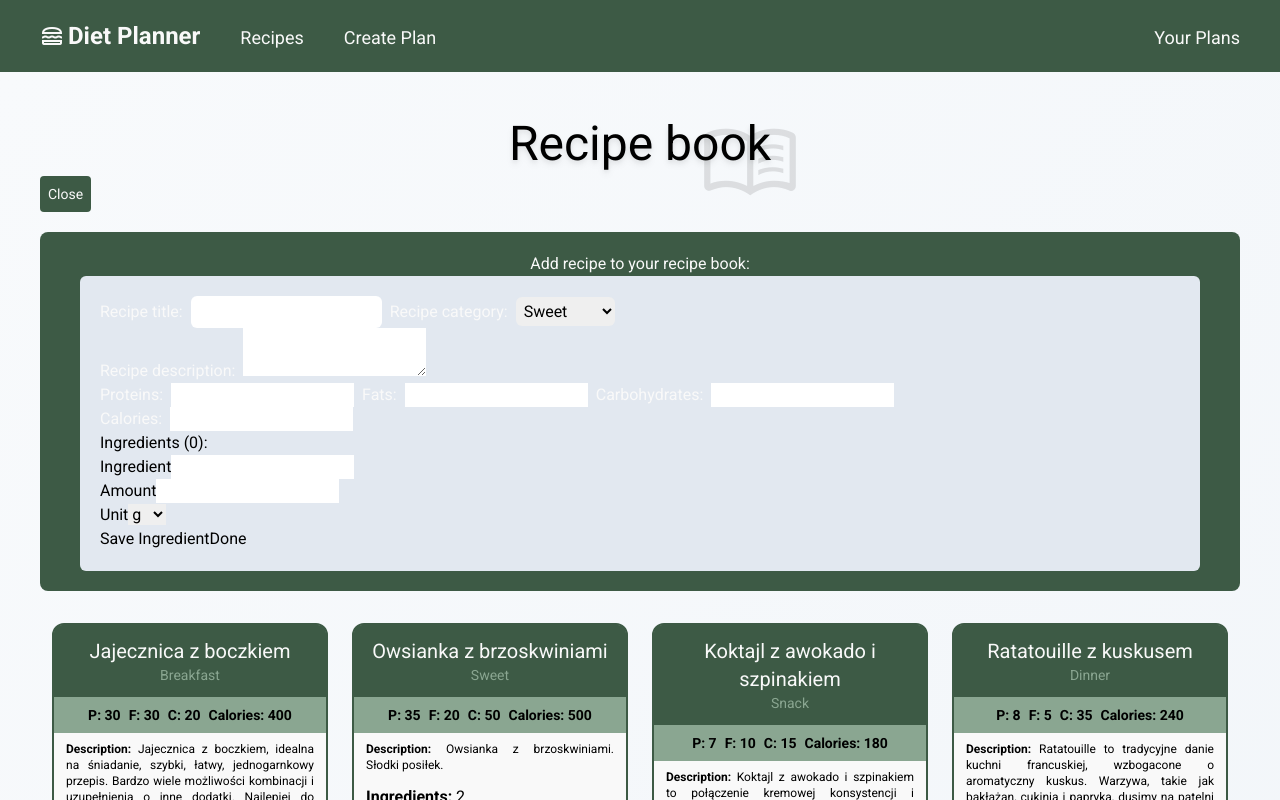
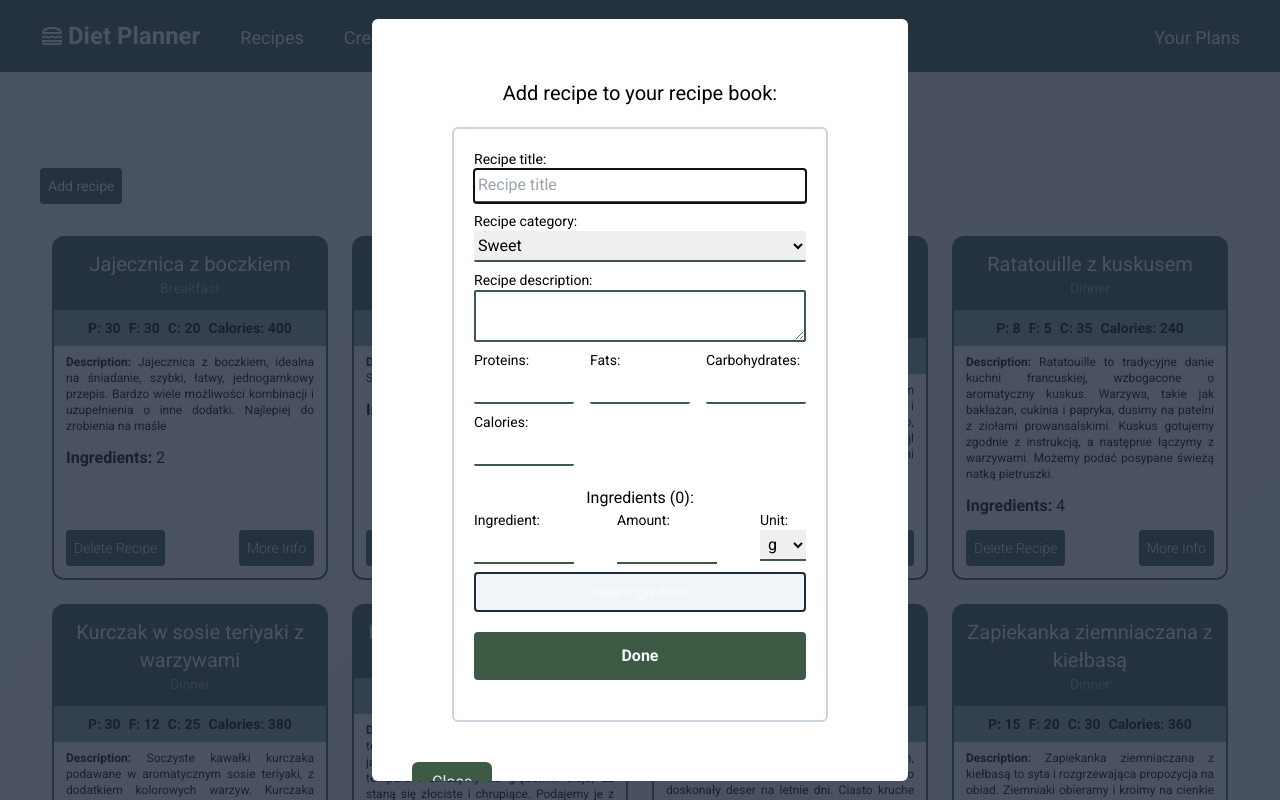
Before and after one commit to JacekGaw/Diet-Planner, a React (Create React App) app: page /Recipes in a window 1280 px wide. Both pictures are taken after a click on the button "Add recipe". Shown: the top 800 px of the page. Built offline with nearby package versions, Linux system fonts and the light colour scheme.

Commit message:
Fix form validation in add recipe element, change styling and concept of display add form

```diff
--- a/src/components/UI/Input.jsx
+++ b/src/components/UI/Input.jsx
@@ -1,11 +1,11 @@
 import React, {forwardRef} from 'react';
 
-const Input = forwardRef(({inputType, label, labelClass, inputClass, error, min}, ref) => (
-    <>
+const Input = forwardRef(({inputType, label, labelClass, inputClass, error, min, placeholder}, ref) => (
+    <div className='flex flex-col'>
     <label className={labelClass}>{label}</label>
-    <input type={inputType} ref={ref} className={inputClass} min={min}></input>
+    <input type={inputType} ref={ref} className={inputClass} min={min} placeholder={placeholder}></input>
     {error && <p>{error}</p>}
-    </>
+    </div>
 ));
 
 export default Input;
--- a/src/components/UI/Modal.jsx
+++ b/src/components/UI/Modal.jsx
@@ -1,7 +1,7 @@
 import React, {forwardRef, useImperativeHandle, useRef} from 'react';
 import {createPortal} from 'react-dom';
 
-const Modal = forwardRef(function Modal({className, children}, ref){
+const Modal = forwardRef(function Modal({className, children, onClose}, ref){
     const dialog = useRef();
     const button = useRef();
     useImperativeHandle(ref, () => {
@@ -11,6 +11,7 @@ const Modal = forwardRef(function Modal({className, children}, ref){
             },
             close() {
                 button.current.click();
+
             }
         };
     });
--- a/src/pages/recipes/AddRecipe.jsx
+++ b/src/pages/recipes/AddRecipe.jsx
@@ -3,8 +3,9 @@ import Input from "../../components/UI/Input";
 import Modal from "../../components/UI/Modal";
 import { RecipesContext } from "../../store/recipes-context";
 import AddRecipeIngredients from "./AddRecipeIngredients";
+import Button from "../../components/UI/Button";
 
-const AddRecipe = ({ visibility }) => {
+const AddRecipe = () => {
   const { recipeAdd } = useContext(RecipesContext);
   const modal = useRef();
   const titleRef = useRef();
@@ -14,18 +15,19 @@ const AddRecipe = ({ visibility }) => {
   const fatsRef = useRef();
   const carbRef = useRef();
   const caloriesRef = useRef();
-  const [modalInfo, setModalInfo] = useState();
+  const [errorMessage, setErrorMessage] = useState();
   const ingredientsRef = useRef();
 
   const handleSave = () => {
+    console.log(titleRef.current.value === '');
     if (
-      titleRef.current.value.trim() === 0 ||
-      proteinRef.current.value.trim() === 0 ||
-      fatsRef.current.value.trim() === 0 ||
-      carbRef.current.value.trim() === 0 ||
-      caloriesRef.current.value.trim() === 0
+      titleRef.current.value.trim() === '' ||
+      proteinRef.current.value.trim() === '' ||
+      fatsRef.current.value.trim() === '' ||
+      carbRef.current.value.trim() === '' ||
+      caloriesRef.current.value.trim() === ''
     ) {
-      setModalInfo(<p>"Fields cannot be empty!"</p>);
+      setErrorMessage(<p className="mb-5 text-red-700">"Fields cannot be empty!"</p>);
       modal.current.open();
     } else {
       recipeAdd({
@@ -38,67 +40,65 @@ const AddRecipe = ({ visibility }) => {
         calories: parseInt(caloriesRef.current.value),
         ingredients: ingredientsRef.current.getIngredients()
       });
-      visibility(false);
     }
   };
 
   return (
     <>
-      <Modal ref={modal}>{modalInfo}</Modal>
-      <section className="mb-5 bg-dark-green rounded-lg p-5">
+      <Modal ref={modal}>{errorMessage}</Modal>
+      <section className="mb-5 rounded-lg p-5">
         <header>
-          <h3 className="text-center text-white">Add recipe to your recipe book:</h3>
+          <h3 className="text-center text-xl mb-5">Add recipe to your recipe book:</h3>
         </header>
         <form
           onSubmit={(e) => {
             e.preventDefault();
           }}
-          className="mx-5 bg-slate-200 rounded-md p-5 "
+          className="mx-5 rounded-md p-5 flex flex-col border-2 border-slate-300"
         >
-          <div>
             <Input
               label="Recipe title:"
               inputType="text"
               ref={titleRef}
-              labelClass="text-white mr-2"
-              inputClass="w-fit rounded-md p-1"
+              labelClass="text-sm"
+              inputClass="border-b-2 border-b-dark-green p-1 rounded-sm"
+              placeholder="Recipe title"
             />
-            <label className="text-white m-2">Recipe category:</label>
-            <select ref={categoryRef} className="w-fit p-1 rounded-md">
+            <label className="text-sm mt-2">Recipe category:</label>
+            <select ref={categoryRef} className="border-b-2 border-b-dark-green rounded-sm py-1 mb-2">
               <option value="sweet">Sweet</option>
               <option value="snack">Snack</option>
               <option value="main">Main Dish</option>
             </select>
-          </div>
-          <label className="text-white mr-2">Recipe description:</label>
+          <label className="text-sm">Recipe description:</label>
           <textarea
-            className="whitespace-pre-line w-fit"
+            className="whitespace-pre-line border-2 border-dark-green rounded-sm"
             ref={descRef}
           ></textarea>
-          <div>
+          <div className="flex w-full justify-between gap-4 mt-2">
             <Input
               label="Proteins:"
               inputType="number"
               ref={proteinRef}
               min="0"
-              inputClass="w-fit"
-              labelClass="text-white mr-2"
+              inputClass="max-w-[100px] border-b-2 border-b-dark-green p-1 rounded-sm"
+              labelClass="text-sm"
             />
             <Input
               label="Fats:"
               inputType="number"
               ref={fatsRef}
               min="0"
-              inputClass="w-fit"
-              labelClass="text-white mx-2"
+              inputClass="max-w-[100px] border-b-2 border-b-dark-green p-1 rounded-sm"
+              labelClass="text-sm"
             />
             <Input
               label="Carbohydrates:"
               inputType="number"
               ref={carbRef}
               min="0"
-              inputClass="w-fit"
-              labelClass="text-white mx-2"
+              inputClass="max-w-[100px] border-b-2 border-b-dark-green p-1 rounded-sm"
+              labelClass="text-sm"
             />
           </div>
           <Input
@@ -106,13 +106,13 @@ const AddRecipe = ({ visibility }) => {
             inputType="number"
             ref={caloriesRef}
             min="0"
-            inputClass="w-fit"
-            labelClass="text-white mr-2"
+            inputClass="max-w-[100px] border-b-2 border-b-dark-green p-1 rounded-sm"
+            labelClass="text-sm mt-2"
           />
           <AddRecipeIngredients ref={ingredientsRef} />
-          <button type="submit" onClick={handleSave}>
+          <Button type="submit" onClick={handleSave}>
             Done
-          </button>
+          </Button>
         </form>
       </section>
     </>
--- a/src/pages/recipes/AddRecipeIngredients.jsx
+++ b/src/pages/recipes/AddRecipeIngredients.jsx
@@ -4,9 +4,9 @@ import React, {
   forwardRef,
   useImperativeHandle,
 } from "react";
+import Button from "../../components/UI/Button";
 
 const AddRecipeIngredients = forwardRef((props, ref) => {
-
   const [ingredients, setIngredients] = useState([]);
   const ingredientRef = useRef();
   const amountRef = useRef();
@@ -17,20 +17,19 @@ const AddRecipeIngredients = forwardRef((props, ref) => {
     () => {
       return {
         getIngredients() {
-          return [...ingredients]
+          return [...ingredients];
         },
       };
-    }, [ingredients]);
-
+    },
+    [ingredients]
+  );
 
   const handleAddIngredient = () => {
     const ingredient = ingredientRef.current.value;
-    const amount =  amountRef.current.value;
-    const unit= unitRef.current.value;
+    const amount = amountRef.current.value;
+    const unit = unitRef.current.value;
 
-    ingredientRef.current.value = '';
-    amountRef.current.value = '';
-
+    if (ingredient.trim() !== "" && amount !== "" && unit !== "") {
       setIngredients((prevState) => {
         return [
           ...prevState,
@@ -42,27 +41,51 @@ const AddRecipeIngredients = forwardRef((props, ref) => {
           },
         ];
       });
+    }
+    ingredientRef.current.value = "";
+    amountRef.current.value = "";
   };
 
   return (
     <>
-      <h3>Ingredients ({ingredients.length}):</h3>
-      <div>
-        <label>Ingredient</label>
-        <input type="text" ref={ingredientRef} />
+      <h3 className="text-center mt-5 text-md">
+        Ingredients ({ingredients.length}):
+      </h3>
+      <div className="w-full flex gap-4 justify-between mb-2">
+        <div className="flex flex-col">
+          <label className="text-sm">Ingredient:</label>
+          <input
+            type="text"
+            ref={ingredientRef}
+            className="border-b-2 border-dark-green p-1 max-w-[100px]"
+          />
         </div>
-      <div>
-        <label>Amount</label>
-        <input type="number" min="0" ref={amountRef} />
+        <div className="flex flex-col">
+          <label className="text-sm">Amount:</label>
+          <input
+            type="number"
+            min="0"
+            ref={amountRef}
+            className="border-b-2 border-dark-green p-1 max-w-[100px]"
+          />
         </div>
-      <div>
-        <label>Unit</label>
-        <select ref={unitRef}>
+        <div className="flex flex-col">
+          <label className="text-sm">Unit:</label>
+          <select
+            ref={unitRef}
+            className="border-b-2 border-dark-green p-1 max-w-[100px]"
+          >
             <option value="g">g</option>
             <option value="ml">ml</option>
           </select>
         </div>
-      <button onClick={handleAddIngredient}>Save Ingredient</button>
+      </div>
+      <Button
+        onClick={handleAddIngredient}
+        className={`bg-slate-100 text-black border-2 border-slate-800 text-sm py-2`}
+      >
+        Save Ingredient
+      </Button>
     </>
   );
 });
--- a/src/pages/recipes/Recipes.jsx
+++ b/src/pages/recipes/Recipes.jsx
@@ -1,45 +1,46 @@
-import React, { useState } from "react";
+import React, { useState, useRef } from "react";
 import AddRecipe from "./AddRecipe";
 import RecipesList from "./RecipesList";
+import Modal from "../../components/UI/Modal";
 
 const Recipes = () => {
-  const [addRecipeView, setAddRecipeView] = useState(false);
+  const modalRef = useRef();
+
   const handleChangeVisibility = () => {
-    setAddRecipeView((prevState) => {
-      return !prevState;
-    });
+    modalRef.current.open();
   };
 
-  const changeVisibility = (info) => {
-    setAddRecipeView(info);
-  };
 
   return (
+    <>
+      <Modal ref={modalRef}>
+        <AddRecipe />
+      </Modal>
       <section className=" z-0 flex flex-col ">
         <header className="w-full relative p-2 z-50 ">
-        <h2 className="text-center text-5xl font-regular z-50 drop-shadow-md">Recipe book</h2>
-        <span className="material-symbols-outlined text-[100px] left-[55%] top-0 m-0 p-0 absolute opacity-10 z-0 ">
+          <h2 className="text-center text-4xl font-regular z-50 drop-shadow-md">
+            Recipe Book
+          </h2>
+          <span className="material-symbols-outlined text-[80px] left-[55%] top-0 m-0 p-0 absolute opacity-10 z-0 ">
             menu_book
           </span>
         </header>
-      <div>
+        <div className="max-w-[500px]">
           <button
             onClick={handleChangeVisibility}
             className="bg-dark-green text-white rounded p-2 text-sm mb-5"
           >
-        {addRecipeView ? "Close" : "Add recipe"}
+            Add recipe
           </button>
         </div>
-      {addRecipeView === true ? (
-        <AddRecipe visibility={changeVisibility} />
-      ) : (
-        ""
-      )}
+        <div className="flex w-full justify-center">
         <RecipesList
-        className="flex flex-wrap z-50 w-full"
+          className="flex flex-wrap z-50 max-w-screen-xl"
           cardStyle="z-50 w-[23%] m-[1%] bg-white rounded-xl flex flex-col justify-between border-2 border-dark-green"
         />
+        </div>
       </section>
+    </>
   );
 };
 
```
Lines whose indentation alone changed are shown as unchanged.
